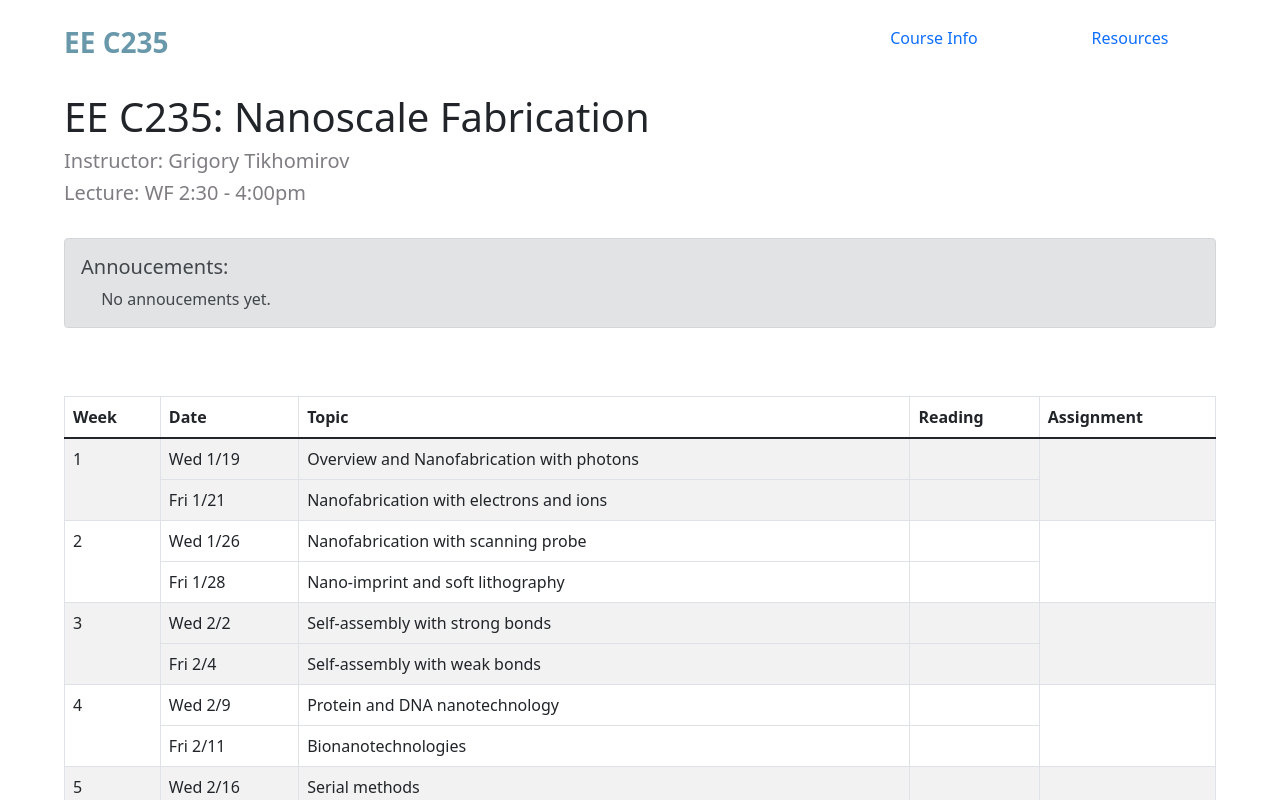
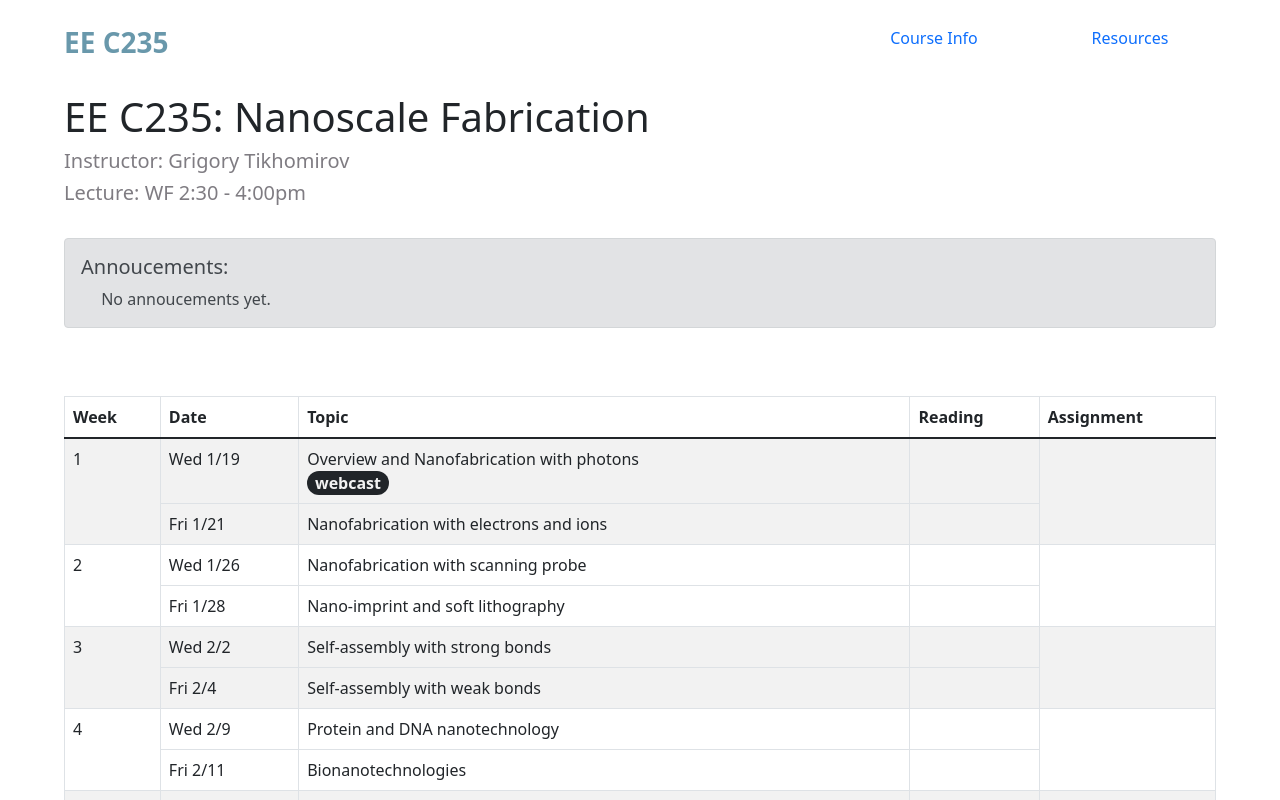
Before and after one commit to tilabberkeley/eec235, a React (Create React App) app: page / in a window 1280 px wide. Shown: the top 800 px of the page. Built offline with nearby package versions, Linux system fonts and the light colour scheme.

Commit message:
update week 1 recording

```diff
--- a/src/components/Info.js
+++ b/src/components/Info.js
@@ -26,7 +26,7 @@ const Info = () => {
                     <p>
                     There will be 3 main homework assignments. These assignments will be presented in class.
                         <ol>
-                            <li><b>Your Project</b> (10 min, 5 slides max)</li>
+                            <li><b>Your Project</b> (5 min, 5 slides max)</li>
                             Tell us about your project and how nanofabrication can help.
                             <li><b>Paper Presentation</b> (last 5 years, 10 min, 5 slides max)</li>
                             Present a recent paper on a new nanofabrication technique.
--- a/src/components/Schedule.js
+++ b/src/components/Schedule.js
@@ -18,7 +18,7 @@ const Schedule = () => {
                 </tr>
                 </thead>
                 <tbody>
-                <ScheduleItem week='1' date='1/19' topic='Overview and Nanofabrication with photons' reading='' assignment=''/>
+                <ScheduleItem week='1' date='1/19' topic='Overview and Nanofabrication with photons' recordingLink='https://www.youtube.com/watch?v=eYpbcWZkglY' reading='' assignment=''/>
                 <ScheduleItem week='1' date='1/21' topic='Nanofabrication with electrons and ions' reading=''/>
                 <ScheduleItem week='2' date='1/26' topic='Nanofabrication with scanning probe' reading=''assignment=''/>
                 <ScheduleItem week='2' date='1/28' topic='Nano-imprint and soft lithography' reading=''/>
--- a/src/components/ScheduleItem.css
+++ b/src/components/ScheduleItem.css
@@ -1,3 +1,9 @@
 .gray-bg {
     background-color: #F2F2F2 !important;
 }
+
+.light-text {
+    color: #F2F2F2 !important;
+    text-decoration: none;
+    font-size:medium
+}
--- a/src/components/ScheduleItem.js
+++ b/src/components/ScheduleItem.js
@@ -1,11 +1,11 @@
 import "./ScheduleItem.css"
 
-const ScheduleItem = ({ week, date, topic, reading, assignment}) => {
+const ScheduleItem = ({ week, date, topic, recordingLink, reading, assignment}) => {
     return (
             <tr>
                 {assignment != null && <td className={parseInt(week) % 2 === 0 ? "" : "gray-bg"} rowSpan='2'>{week}</td>}
                 <td className={parseInt(week) % 2 === 0 ? "" : "gray-bg"}>{`${assignment === '' ? 'Wed' : 'Fri'} ${date}`}</td>
-                <td className={parseInt(week) % 2 === 0 ? "" : "gray-bg"}>{topic}</td>
+                <td className={parseInt(week) % 2 === 0 ? "" : "gray-bg"}>{topic}<br/>{recordingLink != null ? <span className="badge rounded-pill bg-dark light-text"><a target="_blank" className="light-text" href={recordingLink}>webcast</a></span> : "" }</td>
                 <td className={parseInt(week) % 2 === 0 ? "" : "gray-bg"}>{reading}</td>
                 {assignment != null && <td className={parseInt(week) % 2 === 0 ? "" : "gray-bg"} rowSpan='2'>{assignment}</td>}
                 {/* <td>{reading}</td> */}
```
